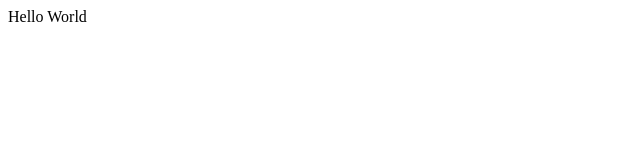
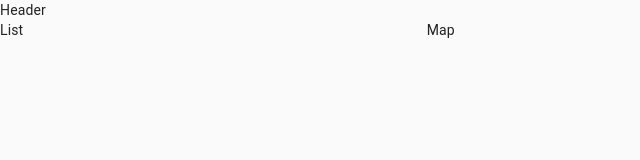
Before and after one commit to m-taha52/travel_advisory, a React (Create React App) app: page / in a window 1280 px wide. Shown: the top 160 px of the page, without its empty margins (0-640 px from the left). Built offline with nearby package versions, Linux system fonts and the light colour scheme.

Commit message:
created folder structure and initial components

```diff
--- a/src/App.js
+++ b/src/App.js
@@ -1,8 +1,21 @@
 import React from "react";
+import {Header, List, Map, PlaceDetails } from "../src/components";
+import { CssBaseline, Grid } from "@material-ui/core";
 
 const App = () => {
     return (
-        <div> Hello World </div>
+        <>
+            <CssBaseline />
+            <Header />
+            <Grid container spacing={3} style={{width: "100%"}}>
+                <Grid item xs={12} md={4}>
+                    <List />
+                </Grid>
+                <Grid item xs={12} md={8}>
+                    <Map />
+                </Grid>
+            </Grid>
+        </>
     )
 }
 
--- /dev/null
+++ b/src/components/Header/Header.jsx
@@ -0,0 +1,12 @@
+import React from 'react'
+import "./styles"
+
+const Header = () => {
+    return (
+        <div>
+            Header
+        </div>
+    )
+}
+
+export default Header
--- /dev/null
+++ b/src/components/List/List.jsx
@@ -0,0 +1,11 @@
+import React from 'react'
+import "./styles"
+const List = () => {
+    return (
+        <div>
+           List
+        </div>
+    )
+}
+
+export default List
--- /dev/null
+++ b/src/components/Map/Map.jsx
@@ -0,0 +1,12 @@
+import React from 'react'
+import "./styles.js"
+
+const Map = () => {
+    return (
+        <div>
+            Map
+        </div>
+    )
+}
+
+export default Map
--- /dev/null
+++ b/src/components/PlaceDetails/PlaceDetails.jsx
@@ -0,0 +1,13 @@
+import React from 'react'
+import "./styles.js"
+
+
+const PlaceDetails = () => {
+    return (
+        <div>
+            place details
+        </div>
+    )
+}
+
+export default PlaceDetails
--- /dev/null
+++ b/src/components/index.js
@@ -0,0 +1,4 @@
+export {default as Header} from "../components/Header/Header";
+export {default as List} from "../components/List/List";
+export {default as Map} from "../components/Map/Map";
+export {default as PlaceDetails} from "../components/PlaceDetails/PlaceDetails";
--- a/src/index.js
+++ b/src/index.js
@@ -1,5 +1,6 @@
 import React from "react";
 import ReactDOM from "react-dom";
 import App from "./App";
+import {Header, List, Map, PlaceDetails } from "../src/components";
 
 ReactDOM.render( <App /> , document.getElementById("root"));
```
Also changed, not shown: src/components/Header/styles.js (added), src/components/List/styles.js (added), src/components/Map/styles.js (added), src/components/PlaceDetails/styles.js (added).
